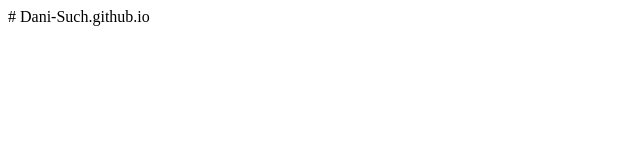
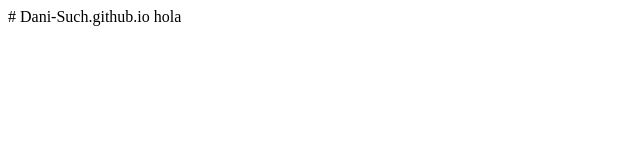
Before and after one commit to Dani-Such/Dani-Such.github.io, a plain HTML site: page index.html in a window 1280 px wide. Shown: the full height of the page, 0-640 px from the left. Drawn offline with Linux system fonts and the light colour scheme.

Commit message:
Update index.html

```diff
--- a/index.html
+++ b/index.html
@@ -1 +1,13 @@
 # Dani-Such.github.io
+<html>
+<body>
+
+hola
+
+
+</body>
+
+
+
+
+</html>
```
